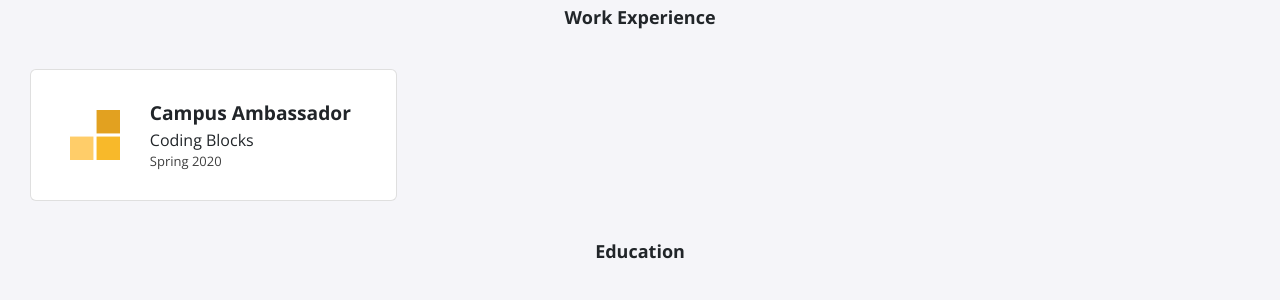
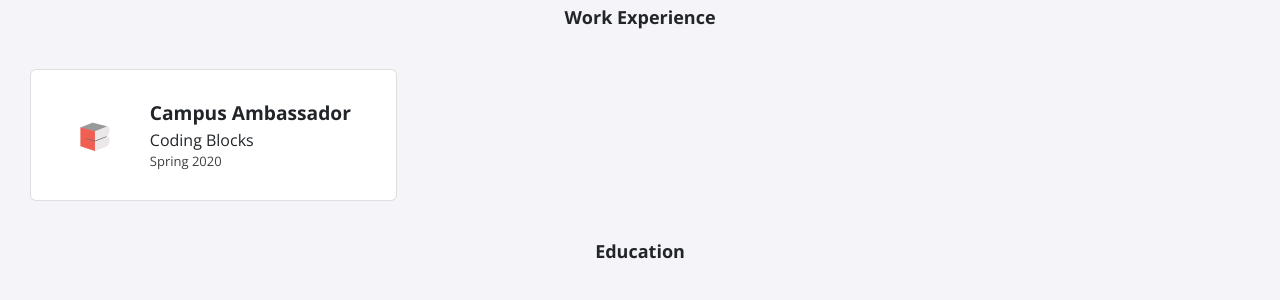
Before and after one commit to fayazsajan/fayazsajan.github.io, a Jekyll site: the page built from index.html, in a window 1280 px wide. Shown: the part 838-1138 px from the top of the page. Built offline with Jekyll 4.4.1, drawn with Linux system fonts in a browser that asks for light colours; nearby versions of some CDN libraries.

Commit message:
Update experience.yml

```diff
--- a/_data/experience.yml
+++ b/_data/experience.yml
@@ -1,4 +1,4 @@
 - role: Campus Ambassador
   company: Coding Blocks
   dates: Spring 2020
-  logo: fellowship.svg
+  logo: cb.jpg
```
